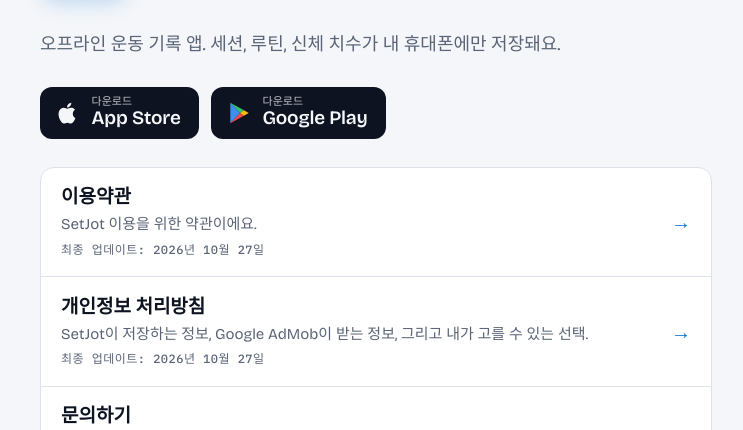
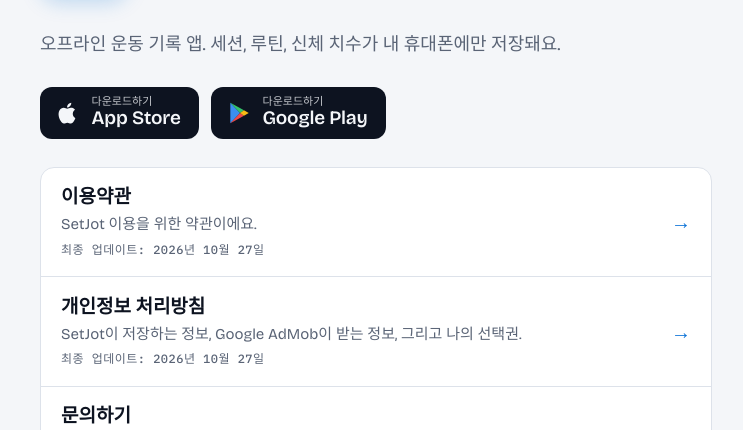
Before and after one commit to wgarunap/legal, a Jekyll site: the page built from setjot/ko/index.md, in a window 1280 px wide. Shown: the part 190-620 px from the top of the page, without its empty margins (264-1007 px from the left). Built offline with Jekyll 4.4.1, drawn with Linux system fonts in a browser that asks for light colours.

Commit message:
Korean audit: Terms and Privacy wording closer to English, store badges read 다운로드하기, clearer privacy blurb.
Co-Authored-By: Claude Opus 5.5 <noreply@anthropic.com>

```diff
--- a/_data/i18n.yml
+++ b/_data/i18n.yml
@@ -19,5 +19,5 @@ ja: { apps: アプリ, website_privacy: ウェブサイトのプライバシー,
       soon_title: 近日公開, soon_body: "%name% はまもなく App Store と Google Play で公開されます。もうしばらくお待ちください。", soon_back: "%name% に戻る" }
 pt: { apps: Apps, website_privacy: Privacidade do site, app_store: Baixar na, play_store: Disponível no,
       soon_title: Em breve, soon_body: "O %name% chegará em breve à App Store e ao Google Play. Volte logo.", soon_back: "Voltar para %name%" }
-ko: { apps: 앱, website_privacy: 웹사이트 개인정보, app_store: 다운로드, play_store: 다운로드,
+ko: { apps: 앱, website_privacy: 웹사이트 개인정보, app_store: 다운로드하기, play_store: 다운로드하기,
       soon_title: 곧 출시돼요, soon_body: "%name% 앱이 곧 App Store와 Google Play에 출시돼요. 조금만 기다려 주세요.", soon_back: "%name% 앱으로 돌아가기" }
--- a/setjot/ko/privacy.md
+++ b/setjot/ko/privacy.md
@@ -1,7 +1,7 @@
 ---
 layout: "doc"
 title: "개인정보 처리방침"
-description: "SetJot이 저장하는 정보, Google AdMob이 받는 정보, 그리고 내가 고를 수 있는 선택."
+description: "SetJot이 저장하는 정보, Google AdMob이 받는 정보, 그리고 나의 선택권."
 order: 2
 updated: "최종 업데이트: 2026년 10월 27일"
 app: "setjot"
@@ -27,7 +27,7 @@ SetJot에는 계정, 분석, 개발자의 추적이 없습니다. 기록한 내
 
 ## 4. 광고
 
-여러 날에 걸쳐 세트를 기록하면 SetJot은 통계 화면에 작은 배너 광고를 하루에 한 번 이하, 약 20초 동안 표시합니다. 광고는 Google AdMob에서 제공됩니다. 광고를 표시하기 위해 앱에 포함된 Google 소프트웨어가 기기의 IP 주소, 기기 및 앱 정보와, 기기가 허용하는 경우 광고 ID를 Google에 보내며, Google은 이를 Google의 개인정보처리방침에 따라 광고를 고르고 측정하는 데 사용할 수 있습니다. SetJot은 운동, 신체, 건강 데이터를 Google에 보내지 않습니다.
+여러 날에 걸쳐 세트를 기록하면 SetJot은 통계 화면에 작은 배너 광고를 하루에 한 번 이하, 약 20초 동안 표시합니다. 광고는 Google AdMob에서 제공됩니다. 광고를 표시하기 위해 앱에 포함된 Google 소프트웨어가 기기의 IP 주소, 기기 및 앱 정보와, 기기가 허용하는 경우 광고 ID를 Google에 보내며, Google은 이를 Google의 개인정보 처리방침에 따라 광고를 고르고 측정하는 데 사용할 수 있습니다. SetJot은 운동, 신체, 건강 데이터를 Google에 보내지 않습니다.
 
 EEA와 영국처럼 법이 요구하는 곳에서는 SetJot이 먼저 Google의 동의 양식을 표시하고, 이용자가 허용한 경우에만 광고를 불러옵니다. SetJot은 다른 앱에서 이용자를 추적하기 위한 권한을 요청하지 않으므로 iPhone에서는 광고 ID가 공유되지 않습니다. 기기의 개인정보 설정에서 광고 ID를 재설정하거나 제한할 수 있습니다. 이 양식이 적용되는 경우 설정, 정보, 광고 개인정보 선택에서 언제든지 선택을 변경하거나 철회할 수 있습니다.
 
@@ -45,7 +45,7 @@ EEA와 영국처럼 법이 요구하는 곳에서는 SetJot이 먼저 Google의
 
 ## 7. 인터넷 사용
 
-SetJot은 오프라인에서 작동합니다. 인터넷은 세 가지 용도로 사용합니다. 첫째는 운동 영상입니다. 영상을 열면 YouTube의 임베드 플레이어로 재생되므로, YouTube(Google)가 기기의 IP 주소와 기술 정보를 받고 자체 개인정보처리방침에 따라 쿠키나 식별자를 저장할 수 있습니다. SetJot은 운동 데이터를 YouTube에 보내지 않습니다. “YouTube에서 열기”는 YouTube 앱이나 브라우저에서 영상을 엽니다. 둘째는 광고 배너로, 광고 항목에 설명되어 있습니다. 셋째는 법적 문서 페이지입니다. 이용약관, 개인정보 처리방침, 문의하기, 운영자 정보(Impressum)는 GitHub Pages에서 호스팅되는 개발자의 웹사이트에서 열리므로, GitHub가 기기의 IP 주소와 기술 정보를 받으며 이는 GitHub의 개인정보 처리방침을 따릅니다. 연결되지 않으면 앱은 내장된 이용약관과 개인정보 처리방침을 표시합니다.
+SetJot은 오프라인에서 작동합니다. 인터넷은 세 가지 용도로 사용합니다. 첫째는 운동 영상입니다. 영상을 열면 YouTube의 임베드 플레이어로 재생되므로, YouTube(Google)가 기기의 IP 주소와 기술 정보를 받고 자체 개인정보 처리방침에 따라 쿠키나 식별자를 저장할 수 있습니다. SetJot은 운동 데이터를 YouTube에 보내지 않습니다. “YouTube에서 열기”는 YouTube 앱이나 브라우저에서 영상을 엽니다. 둘째는 광고 배너로, 광고 항목에 설명되어 있습니다. 셋째는 법적 문서 페이지입니다. 이용약관, 개인정보 처리방침, 문의하기, 운영자 정보(Impressum)는 GitHub Pages에서 호스팅되는 개발자의 웹사이트에서 열리므로, GitHub가 기기의 IP 주소와 기술 정보를 받으며 이는 GitHub의 개인정보 처리방침을 따릅니다. 연결되지 않으면 앱은 내장된 이용약관과 개인정보 처리방침을 표시합니다.
 
 운동 사진과 가이드는 앱에 포함되어 있습니다. SetJot은 그 외에는 스스로 어떤 연결도 하지 않습니다. GitHub는 이 데이터를 미국에서 처리할 수 있습니다. 이 페이지를 불러오는 것은 법적 정보를 최신으로 유지하려는 개발자의 정당한 이익에 근거합니다.
 
@@ -71,7 +71,7 @@ GDPR 및 유사한 법에 따라 이용자는 데이터에 접근하고, 정정
 
 ## 12. 어린이
 
-SetJot은 어린이를 대상으로 하지 않으며 만 16세 미만을 위한 것이 아닙니다. 개발자는 누구에게서도 개인정보를 수집하지 않습니다. 부모와 보호자는 청소년이 안전하게 운동하도록 도와 주세요.
+SetJot은 어린이를 대상으로 하지 않으며 만 16세 미만을 위한 것이 아닙니다. 개발자는 누구에게서도 개인정보를 수집하지 않습니다. 부모와 보호자는 청소년이 안전하게 운동하도록 도와주세요.
 
 ## 13. 변경
 
```
Also changed, not shown: other parts of setjot/ko/privacy.md (+1 -1 lines), setjot/ko/terms.md (+2 -2 lines).
